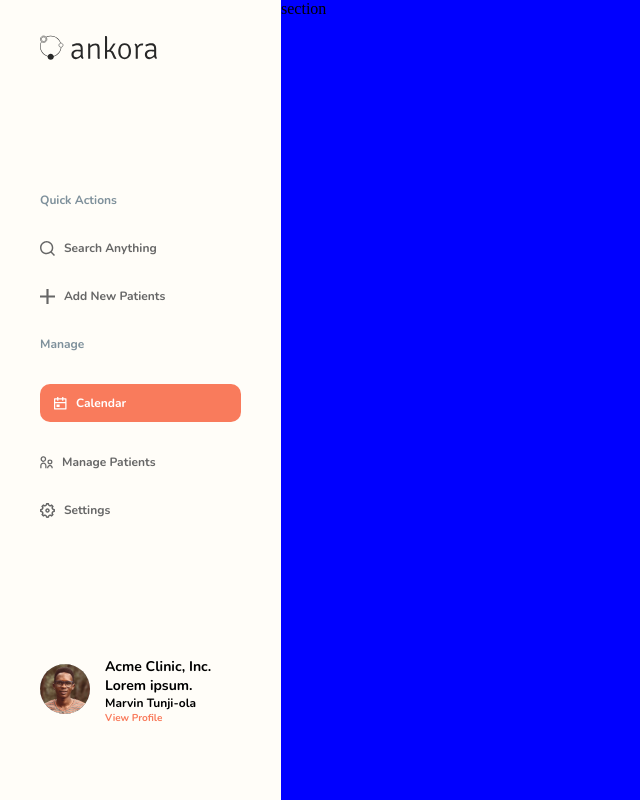
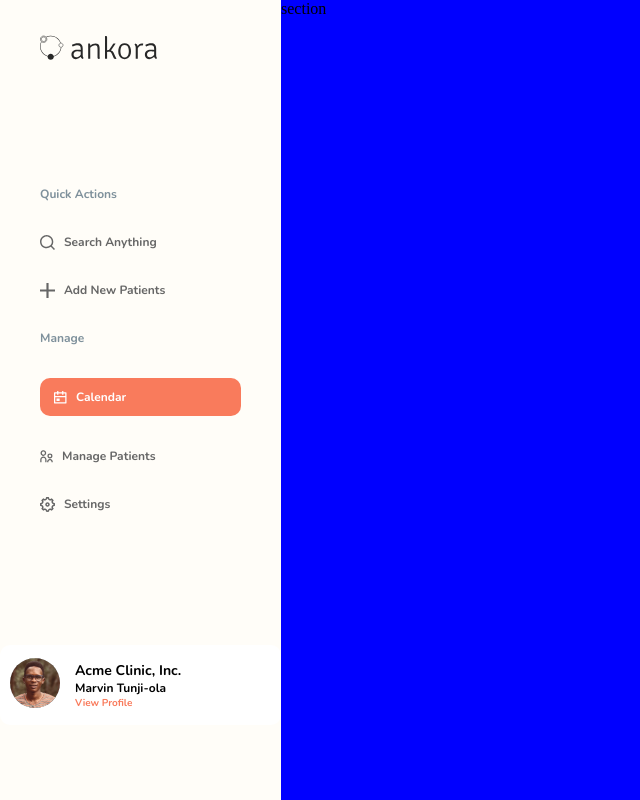
Before and after one commit to giftdavid101/appointment-schedular, a React (Create React App) app: page / in a window 1280 px wide. Shown: the top 800 px of the page, without its empty margins (0-640 px from the left). Built offline with nearby package versions, Linux system fonts and the light colour scheme; a web font is replaced by a local one.

Commit message:
style: add white background.

```diff
--- a/src/components/molecules/account.tsx
+++ b/src/components/molecules/account.tsx
@@ -13,7 +13,7 @@ const Account: FC<{ sidebarShowing: boolean }> = ({ sidebarShowing }) => {
       <span>
         <div className={'ds__user-account'} onClick={showProfile}>
           <Typography weight={700} size={'medium'}>
-            Acme Clinic, Inc. Lorem ipsum.
+            Acme Clinic, Inc.
           </Typography>
           <Typography weight={700} size={'small'}>
             Marvin Tunji-ola
@@ -31,10 +31,8 @@ const AccountStyling = styled.div<{ sidebarShowing: boolean }>`
   display: flex;
   align-items: center;
   justify-content: ${({ sidebarShowing }) => (sidebarShowing ? undefined : 'center')};
-  padding: ${({ sidebarShowing }) => (sidebarShowing ? '0 40px' : '0')};
-
-  @media screen and (min-width: 1024px) {
-    padding: 0 40px;
-  }
+  background: white;
+  padding: 13px 10px;
+  border-radius: 10px;
 `;
 export default Account;
```
